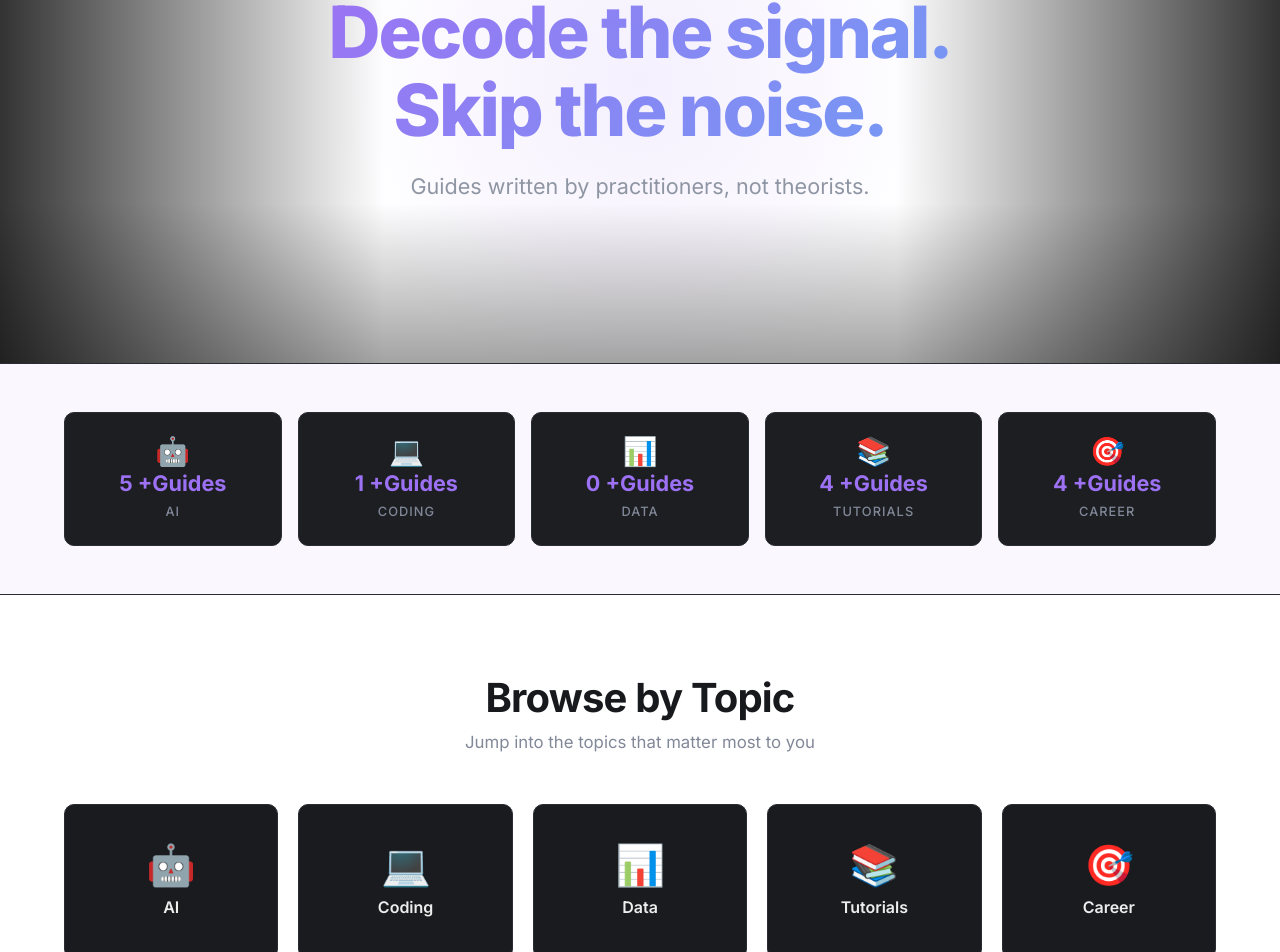
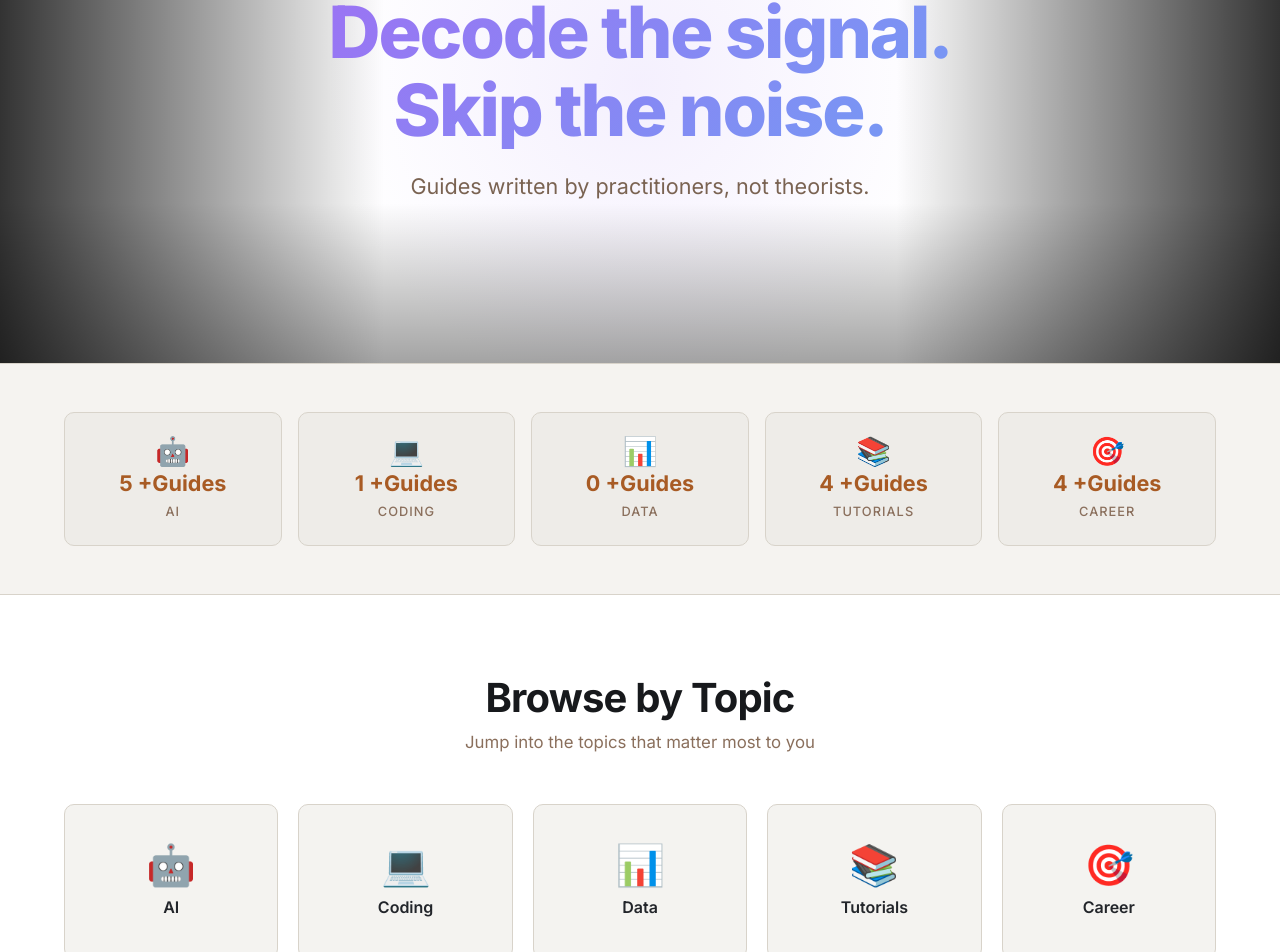
Before and after one commit to Insightnerd/insightnerd-nextjs, a Next.js app: page / in a window 1280 px wide. Shown: the part 262-1214 px from the top of the page. Built offline with nearby package versions, Linux system fonts and the light colour scheme.

Commit message:
light theme: cinnamon primary, sand storm card/button backgrounds

```diff
--- a/src/app/globals.css
+++ b/src/app/globals.css
@@ -16,12 +16,90 @@
 html.light {
   --background: hsl(0 0% 100%);
   --foreground: hsl(220 10% 10%);
-  --primary: hsl(260 85% 60%);
+  --primary: hsl(25 65% 45%);
   --primary-foreground: hsl(0 0% 100%);
-  --muted: hsl(220 10% 96%);
-  --muted-foreground: hsl(220 10% 40%);
-  --border: hsl(220 10% 90%);
-  --accent: hsl(260 85% 60%);
+  --muted: hsl(40 15% 92%);
+  --muted-foreground: hsl(25 20% 35%);
+  --border: hsl(40 15% 82%);
+  --accent: hsl(25 65% 55%);
+}
+
+html.light .max-p {
+  color: hsl(25 20% 40%);
+}
+
+html.light .stats-section {
+  background: hsl(40 20% 95%);
+  border-color: hsl(40 15% 82%);
+}
+
+html.light .stat-item {
+  background: hsl(40 15% 92%);
+  border-color: hsl(40 15% 82%);
+}
+
+html.light .stat-item:hover {
+  background: hsl(40 15% 88%);
+  border-color: hsl(25 65% 45% / 0.3);
+}
+
+html.light .stat-count {
+  color: hsl(25 65% 40%);
+}
+
+html.light .stat-name {
+  color: hsl(25 20% 45%);
+}
+
+html.light .section-desc {
+  color: hsl(25 20% 45%);
+}
+
+html.light .topic-card {
+  background: hsl(40 15% 95%);
+  border-color: hsl(40 15% 82%);
+}
+
+html.light .topic-card:hover {
+  background: hsl(40 15% 90%);
+  border-color: hsl(25 65% 45% / 0.35);
+  box-shadow: 0 4px 24px hsl(25 65% 45% / 0.1), 0 1px 4px hsl(25 65% 45% / 0.05);
+}
+
+html.light .topic-name {
+  color: hsl(220 10% 15%);
+}
+
+html.light .article-card {
+  background: hsl(40 15% 95%);
+  border-color: hsl(40 15% 82%);
+}
+
+html.light .article-card:hover {
+  background: hsl(40 15% 90%);
+  border-color: hsl(25 65% 45% / 0.35);
+}
+
+html.light .article-category {
+  background: hsl(25 65% 45% / 0.12);
+  color: hsl(25 65% 40%);
+  border-color: hsl(25 65% 45% / 0.2);
+}
+
+html.light .article-stats {
+  color: hsl(25 20% 45%);
+}
+
+html.light .article-title {
+  color: hsl(220 10% 15%);
+}
+
+html.light .article-card:hover .article-title {
+  color: hsl(25 65% 40%);
+}
+
+html.light .article-desc {
+  color: hsl(25 20% 45%);
 }
 
 body {
```
